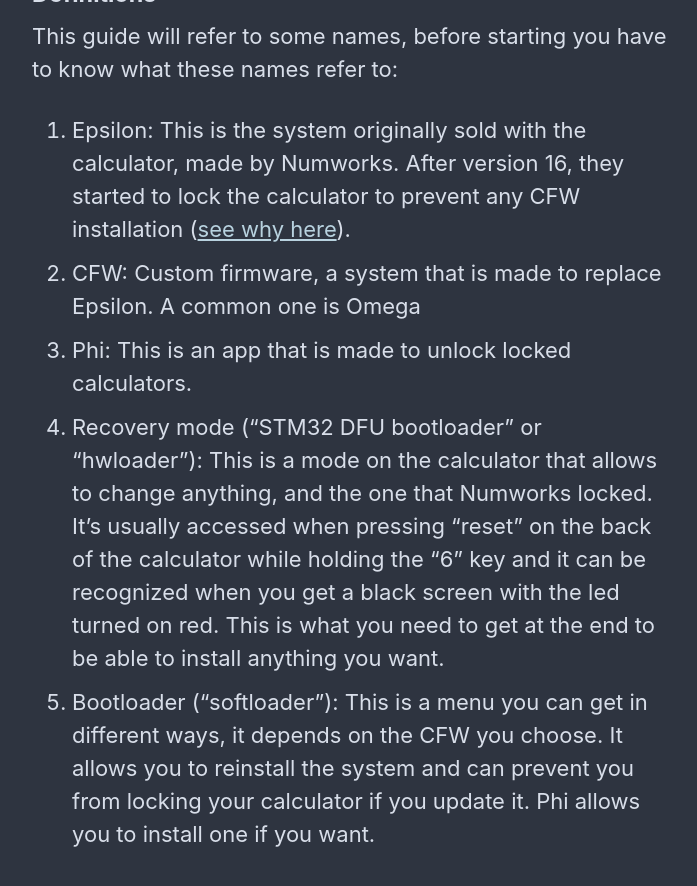
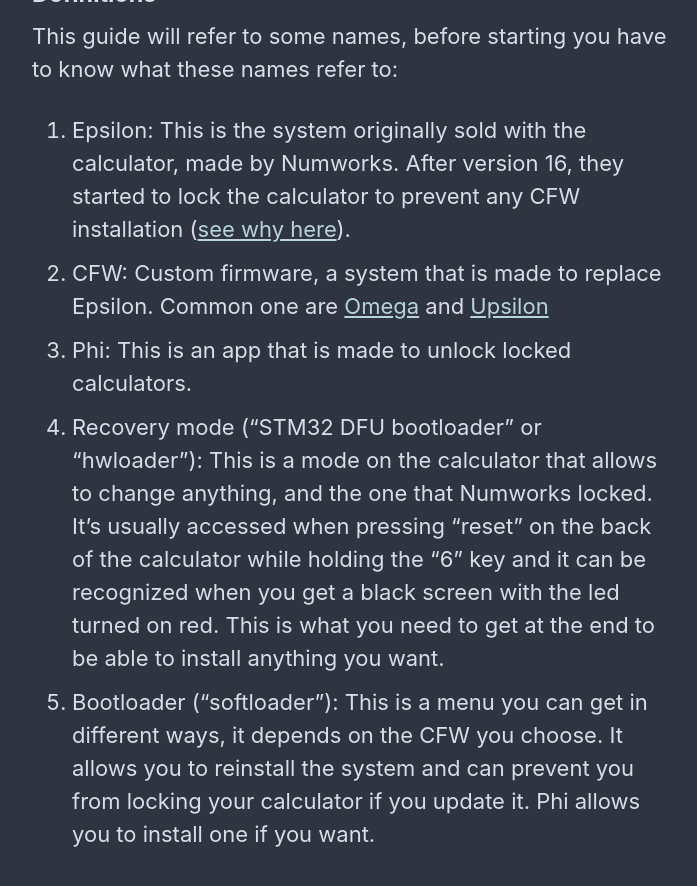
Before and after one commit to Omega-Numworks/Omega-Guide, a Jekyll site: the page built from _pages/en_US/get-started.md, in a window 1280 px wide and 900 px high, scrolled down 465 px. Shown: the top 886 px of the window, without its empty margins (290-987 px from the left). Built offline with Jekyll 4.4.1, drawn with Linux system fonts in a browser that asks for light colours; comment, search, counter and statistics services are not loaded.

Commit message:
Update get-started.md

```diff
--- a/_pages/en_US/get-started.md
+++ b/_pages/en_US/get-started.md
@@ -11,7 +11,7 @@
 This guide will refer to some names, before starting you have to know what these names refer to:
 
 1. Epsilon: This is the system originally sold with the calculator, made by Numworks. After version 16, they started to lock the calculator to prevent any CFW installation ([see why here](https://tiplanet.org/forum/viewtopic.php?f=97&t=24968)).
-2. CFW: Custom firmware, a system that is made to replace Epsilon. A common one is Omega
+2. CFW: Custom firmware, a system that is made to replace Epsilon. Common one are [Omega](omega) and [Upsilon](upsilon)
 3. Phi: This is an app that is made to unlock locked calculators.
 4. Recovery mode ("STM32 DFU bootloader" or "hwloader"): This is a mode on the calculator that allows to change anything, and the one that Numworks locked. It's usually accessed when pressing "reset" on the back of the calculator while holding the "6" key and it can be recognized when you get a black screen with the led turned on red. This is what you need to get at the end to be able to install anything you want.
 5. Bootloader ("softloader"): This is a menu you can get in different ways, it depends on the CFW you choose. It allows you to reinstall the system and can prevent you from locking your calculator if you update it. Phi allows you to install one if you want.
```
